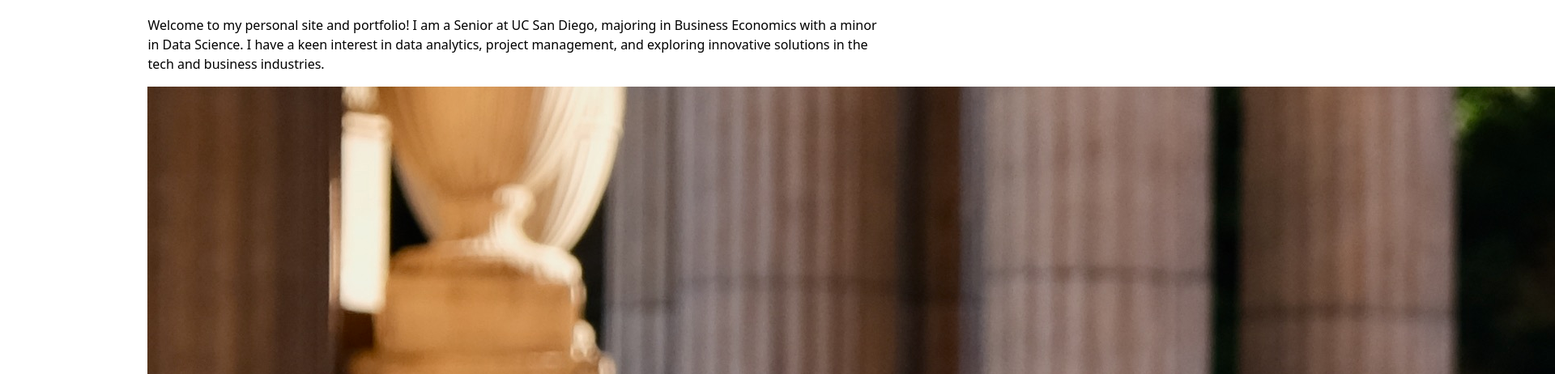
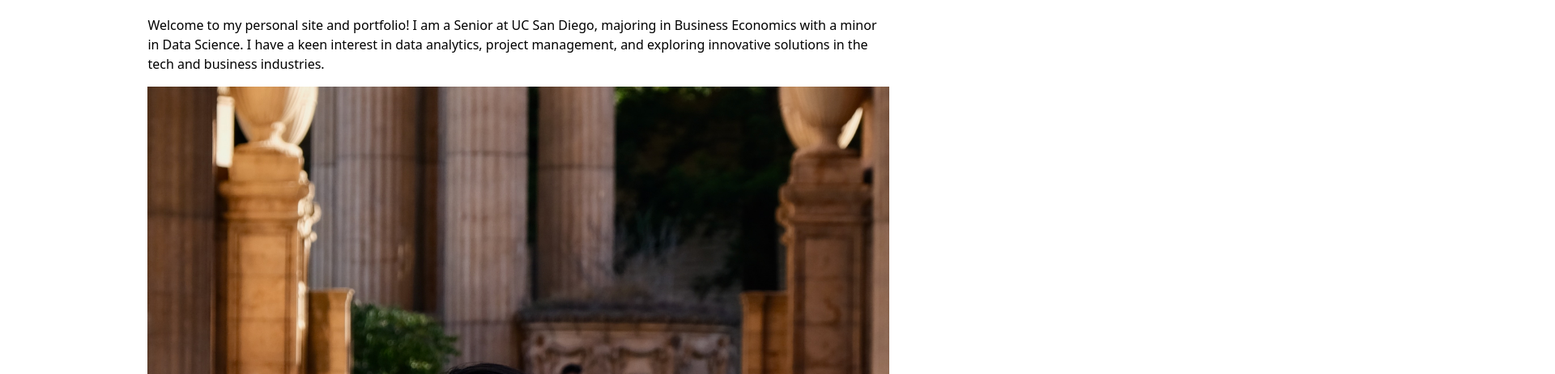
Before and after one commit to kawen25/portfolio, a plain HTML site: page index.html in a window 1280 px wide. Shown: the part 154-616 px from the top of the page at 81% size, 1920 px wide, since content can reach past the window. Drawn offline with Linux system fonts and the light colour scheme.

Commit message:
fixing image size

```diff
--- a/style.css
+++ b/style.css
@@ -1,21 +1,34 @@
+/* Root Theme Variables */
 :root {
-  --bg-color: #ffffff; /* Light theme background */
-  --text-color: #000000; /* Light theme text */
-  --color-accent: oklch(85% 20% 240);
+  --bg-light: #ffffff;
+  --text-light: #000000;
+  --bg-dark: #121212;
+  --text-dark: #ffffff;
+
+  --accent-light: oklch(80% 2% 200);;
+  --accent-dark: oklch(80% 3% 200);;
+}
+
+[data-theme="light"] {
+  --bg-color: var(--bg-light);
+  --text-color: var(--text-light);
+  --accent-color: var(--accent-light);
 }
 
 [data-theme="dark"] {
-  --bg-color: #121212; /* Dark theme background */
-  --text-color: #ffffff; /* Dark theme text */
-  --color-accent: oklch(70% 20% 240); /* Adjusted accent for dark mode */
+  --bg-color: var(--bg-dark);
+  --text-color: var(--text-dark);
+  --accent-color: var(--accent-dark);
 }
 
+
+/* Default Theme: System Preference */
 [data-theme="auto"] {
-  /* Automatic mode relies on system preferences */
   --bg-color: initial;
   --text-color: initial;
-  --color-accent: initial;
+  --accent-color: initial;
 }
+
 
 
 /* Base Styles */
@@ -31,6 +44,12 @@ body {
   padding: 0 1rem;
   /*background-color: var(--bg-color);
   color: var(--text-color);*/
+}
+
+img {
+  max-width: 100%; /* Ensures the image doesn't exceed its container's width */
+  height: auto; /* Maintains the image's aspect ratio */
+  display: block; /* Removes extra space below the image */
 }
 
 /* Navigation Bar */
```
